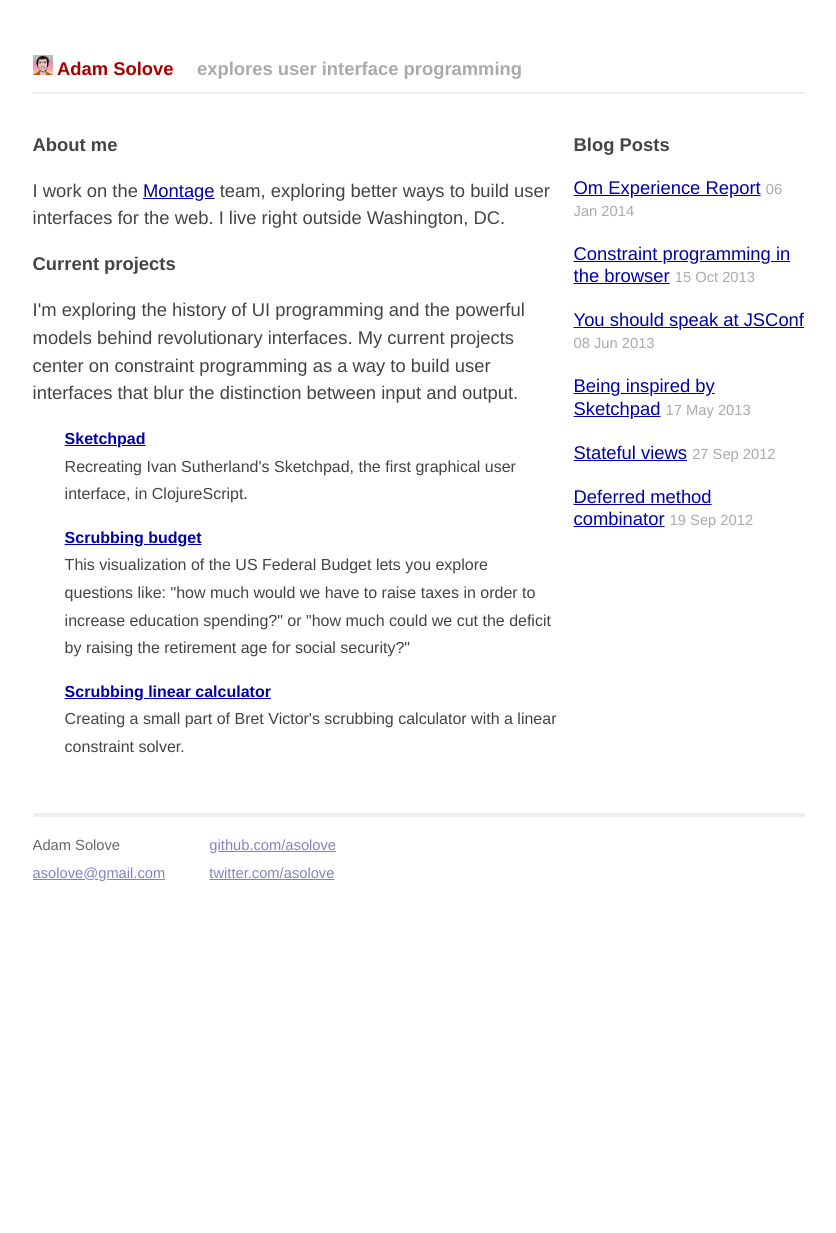
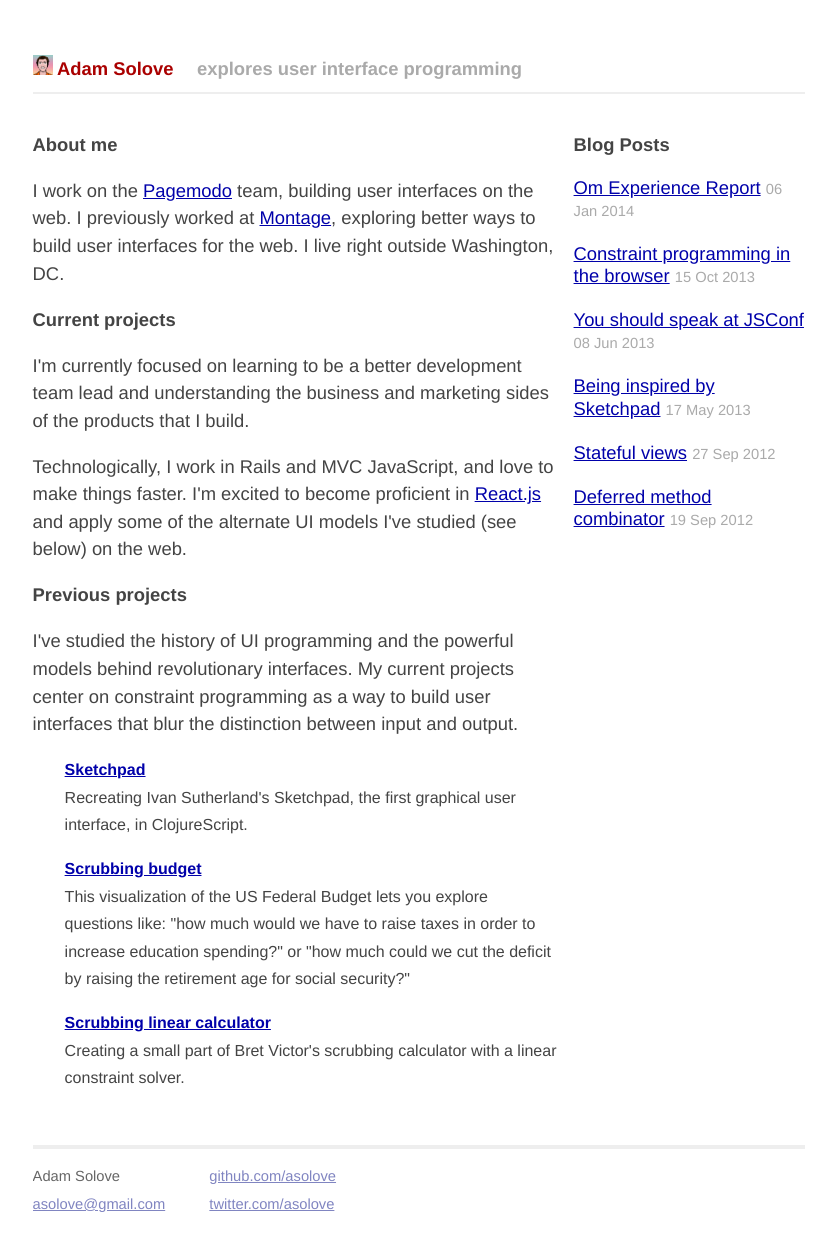
Before and after one commit to asolove/asolove.github.io, a Jekyll site: the page built from index.html, in a window 1280 px wide. Shown: the whole page, without its empty margins (221-1057 px from the left). Built offline with Jekyll 4.4.1, drawn with Linux system fonts in a browser that asks for light colours; before the commit the page ends 955 px from its top, so only the background shows below that.

Commit message:
Life
Things change

```diff
--- a/index.html
+++ b/index.html
@@ -7,11 +7,22 @@ title: "Adam Solove: Document Function Model"
 
 <h3>About me</h3>
 
-<p>I work on the <a href="http://montagejs.org/">Montage</a> team, exploring better ways to build user interfaces for the web. I live right outside Washington, DC.</p>
+<p>I work on the <a href="http://pagemodo.com/">Pagemodo</a> team, building user interfaces on the web.
+I previously worked at <a href="http://montagestudio.com/">Montage</a>, exploring better ways to build
+user interfaces for the web. I live right outside Washington, DC.</p>
 
 <h3>Current projects</h3>
 
-<p>I'm exploring the history of UI programming and the powerful models behind revolutionary interfaces. My current projects center on constraint programming as a way to build user interfaces that blur the distinction between input and output.</p>
+<p>I'm currently focused on learning to be a better development team lead and understanding the business
+  and marketing sides of the products that I build.</p>
+
+<p>Technologically, I work in Rails and MVC JavaScript, and love to make things faster.
+  I'm excited to become proficient in <a href="http://facebook.github.io/react/">React.js</a>
+  and apply some of the alternate UI models I've studied (see below) on the web.</p>
+
+<h3>Previous projects</h3>
+
+<p>I've studied the history of UI programming and the powerful models behind revolutionary interfaces. My current projects center on constraint programming as a way to build user interfaces that blur the distinction between input and output.</p>
 
 <dl class="current-projects">
   <dt><a href="https://github.com/asolove/Sketchpad">Sketchpad</a></dt>
```
